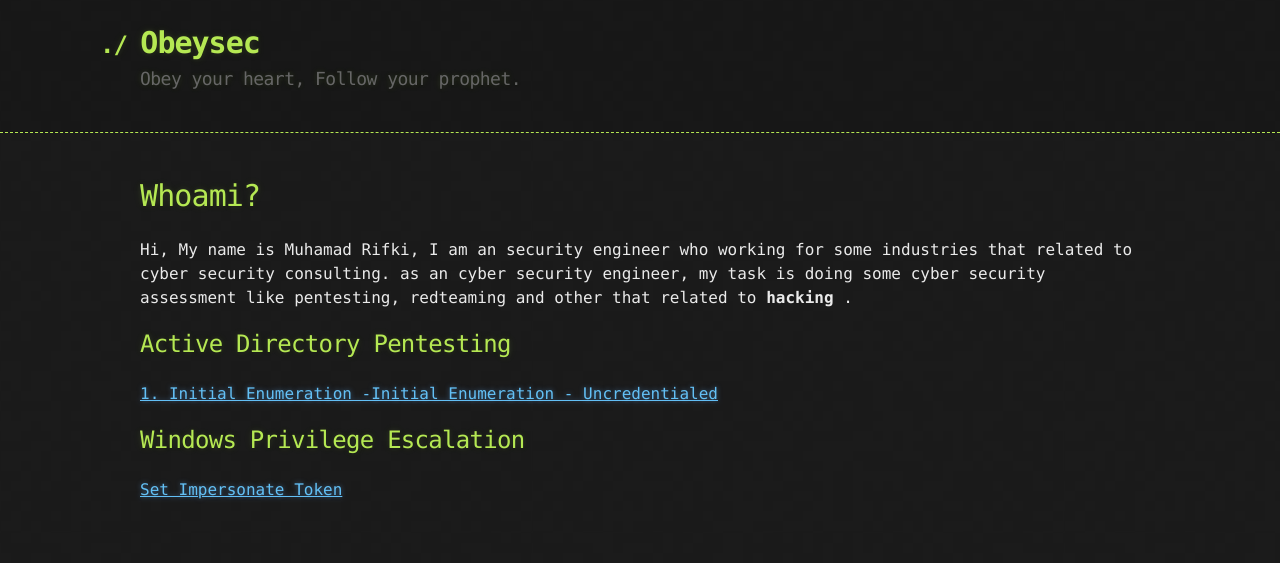
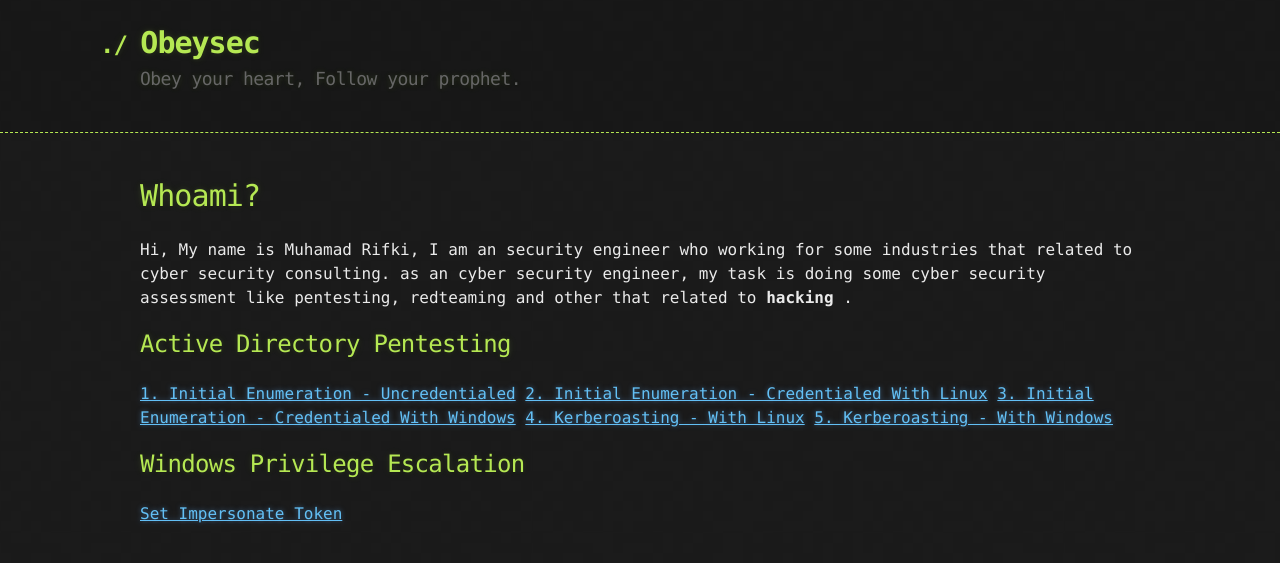
Before and after one commit to sahabrifki/sahabrifki.github.io, a Jekyll site: the page built from index.md, in a window 1280 px wide. Shown: the top 563 px of the page. Built offline with Jekyll 4.4.1, drawn with Linux system fonts in a browser that asks for light colours; our own code applies the rules of GitHub Pages for plain Markdown files.

Commit message:
Update index.md

```diff
--- a/index.md
+++ b/index.md
@@ -8,7 +8,11 @@ Hi, My name is Muhamad Rifki, I am an security engineer who working for some ind
 
 
 ## Active Directory Pentesting
-[1. Initial Enumeration -Initial Enumeration - Uncredentialed](AD/InitialEnumeration_Uncredentialed.md)
+[1. Initial Enumeration - Uncredentialed](AD/InitialEnumeration_Uncredentialed.md)
+[2. Initial Enumeration - Credentialed With Linux](AD/InitialEnumeration_CredentialedLinux.md)
+[3. Initial Enumeration - Credentialed With Windows](AD/InitialEnumeration_CredentialedWindows.md)
+[4. Kerberoasting - With Linux](AD/Kerberoasting_linux.md)
+[5. Kerberoasting - With Windows](AD/Kerberoasting_windows.md)
 
 
 ## Windows Privilege Escalation
```
